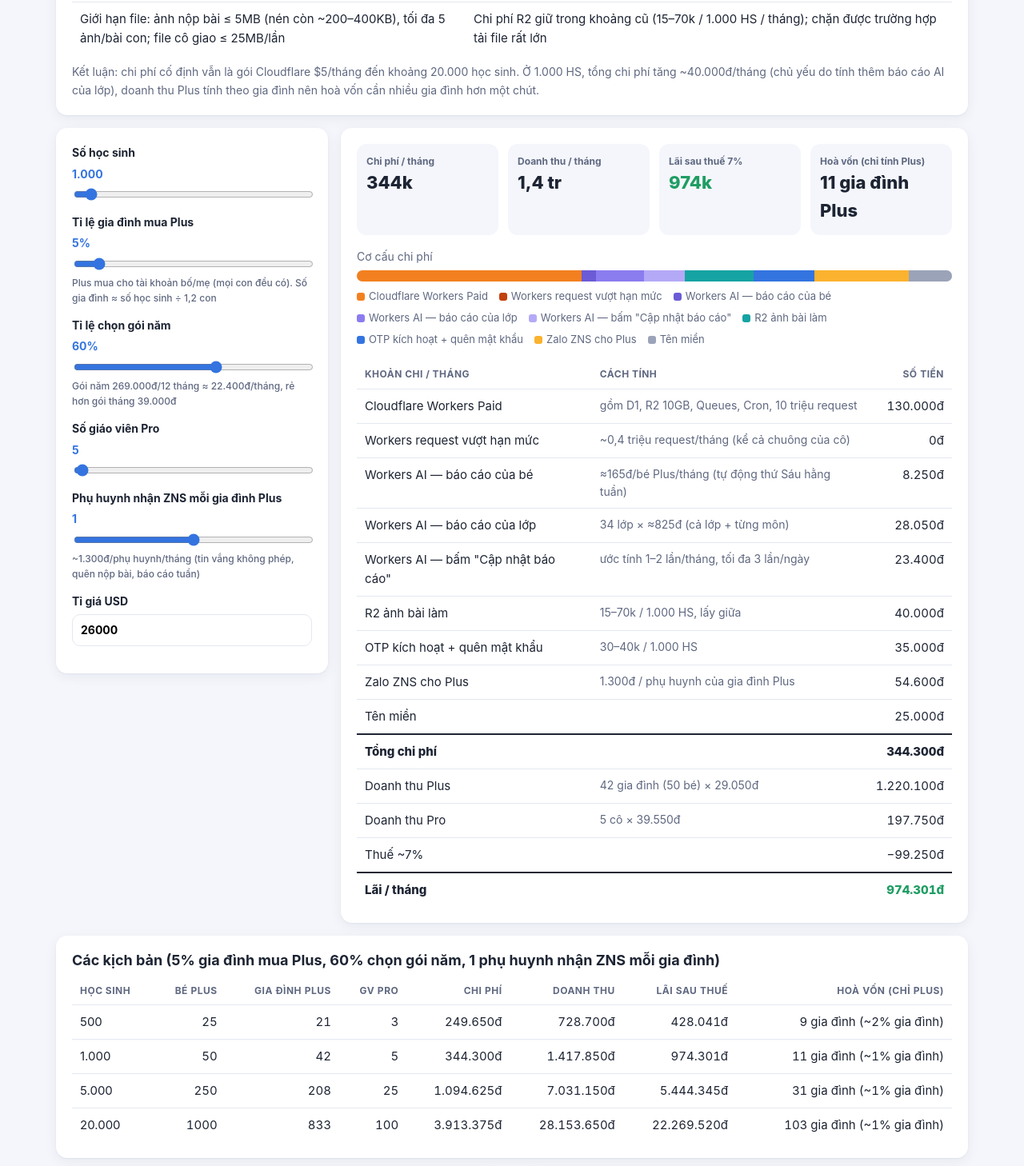
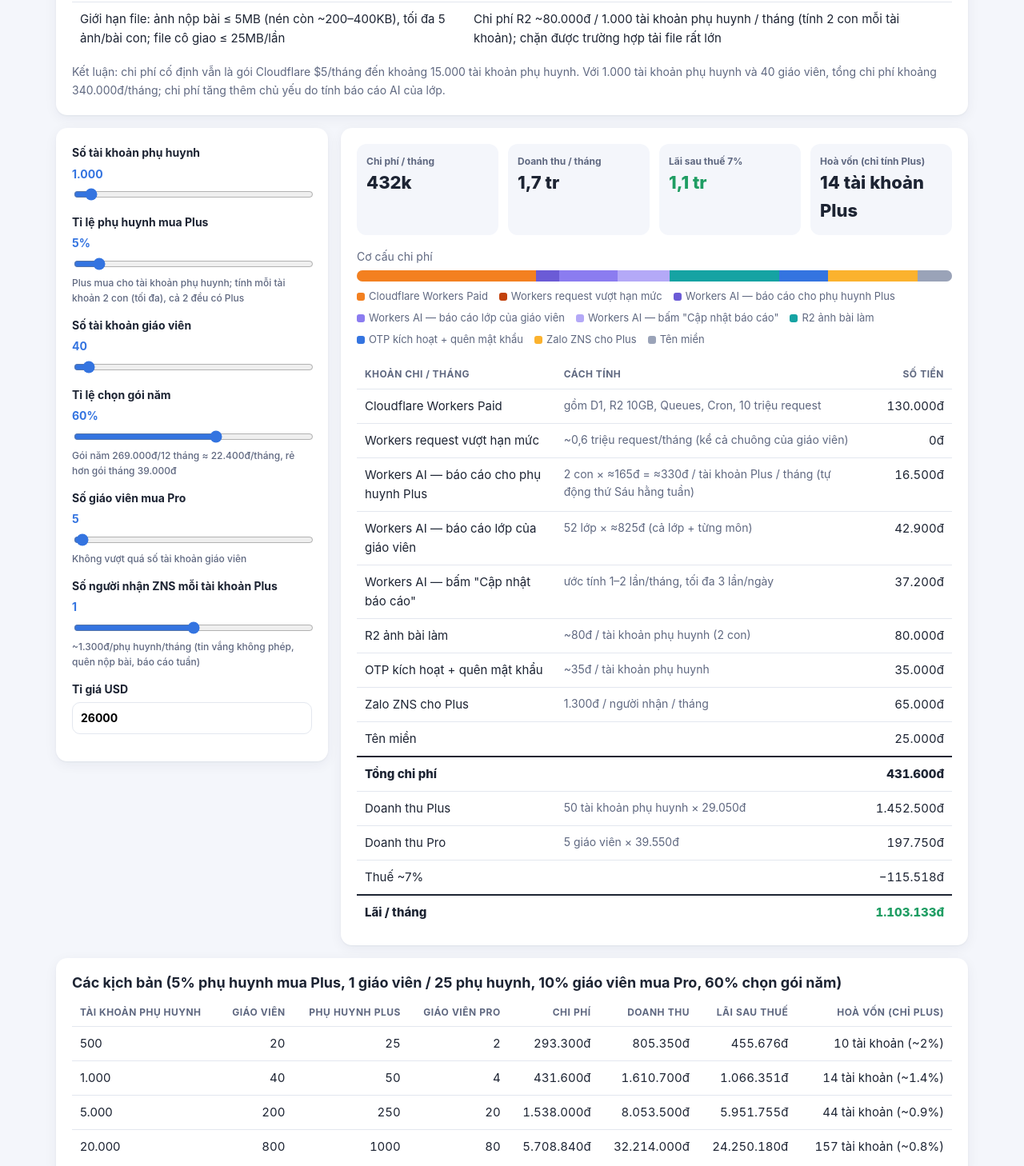
Before and after one commit to anhtung11399/hotoedu, a plain HTML site: page index.html in a window 1280 px wide. Shown: the part 10018-11476 px from the top of the page at 80% size. Drawn offline with Linux system fonts and the light colour scheme.

Commit message:
Máy tính chi phí theo tài khoản phụ huynh / giáo viên, mỗi phụ huynh tính 2 con
Co-Authored-By: Claude Opus 5.5 (1M context) <noreply@anthropic.com>
Claude-Session: https://claude.ai/code/session_01CSbXhrzeraHjZM12VqEjcB

```diff
--- a/index.html
+++ b/index.html
@@ -433,26 +433,28 @@ CLAUDE.md    quy ước + việc còn lại</pre>
         <tr><th>Thay đổi</th><th>Ảnh hưởng</th></tr>
         <tr><td>Giá Plus: <b>39.000đ/tháng</b> (trước 29.000đ), <b>269.000đ/năm</b> (trước 199.000đ)</td><td>Doanh thu mỗi gia đình Plus tăng ~35% (gói tháng)</td></tr>
         <tr><td>Gói năm = <b>12 tháng</b> từ ngày kích hoạt (trước: năm học 9 tháng, hết 31/05)</td><td>Gói năm tính ra ~22.400đ/tháng (Plus) và ~33.250đ/tháng (Pro); gói trung tâm năm = 12 × giá tháng</td></tr>
-        <tr><td>Plus tính cho <b>tài khoản bố/mẹ</b> (mọi con), bỏ giảm 50% bé thứ 2</td><td>Doanh thu và tỉ lệ mua tính theo <b>gia đình</b> (≈ số học sinh ÷ 1,2 con); chi phí AI vẫn tính theo số bé được Plus.</td></tr>
+        <tr><td>Plus tính cho <b>tài khoản bố/mẹ</b> (mọi con), bỏ giảm 50% bé thứ 2</td><td>Doanh thu và tỉ lệ mua tính theo <b>tài khoản phụ huynh</b>; mỗi tài khoản tính 2 con (tối đa) nên chi phí AI nhân 2.</td></tr>
         <tr><td>Báo cáo AI <b>của lớp</b> (cả lớp + từng môn) — bản trước chưa tính</td><td>+~825đ / lớp / tháng (lớp ~30 HS, 4 môn: 5 báo cáo × ~5,5 kỳ/tháng × ~30đ)</td></tr>
         <tr><td>Nút "Cập nhật báo cáo" cho cô và phụ huynh Plus (≤ 3 lần/ngày)</td><td>Ước tính +60đ / bé Plus và +600đ / lớp mỗi tháng (giả định bấm 1–2 lần/tháng)</td></tr>
         <tr><td>Chuông thông báo của cô (hỏi 3 phút/lần khi đang mở web)</td><td>Thêm ~3.500 lượt gọi / cô / tháng, đọc ≤ 125 dòng/lần — vẫn trong 10 triệu request và 25 tỉ dòng đọc đã gồm</td></tr>
         <tr><td>Phụ huynh miễn phí không nhận thông báo; thông báo gửi theo lô</td><td>Không đổi chi phí (Web Push miễn phí), giảm số câu truy vấn khi gửi</td></tr>
         <tr><td>Sửa vòng lặp gọi API ở trang lớp, thêm chỉ mục, số "Chấm bài" dùng API nhẹ</td><td>Bản demo từng đọc ~109 triệu dòng/ngày chỉ với 1 người dùng; nay về mức bình thường — tránh vượt hạn mức D1 khi đông người</td></tr>
-        <tr><td>Giới hạn file: ảnh nộp bài ≤ 5MB (nén còn ~200–400KB), tối đa 5 ảnh/bài con; file cô giao ≤ 25MB/lần</td><td>Chi phí R2 giữ trong khoảng cũ (15–70k / 1.000 HS / tháng); chặn được trường hợp tải file rất lớn</td></tr>
+        <tr><td>Giới hạn file: ảnh nộp bài ≤ 5MB (nén còn ~200–400KB), tối đa 5 ảnh/bài con; file cô giao ≤ 25MB/lần</td><td>Chi phí R2 ~80.000đ / 1.000 tài khoản phụ huynh / tháng (tính 2 con mỗi tài khoản); chặn được trường hợp tải file rất lớn</td></tr>
       </table></div>
-      <p class="small muted" style="margin:10px 0 0">Kết luận: chi phí cố định vẫn là gói Cloudflare $5/tháng đến khoảng 20.000 học sinh. Ở 1.000 HS, tổng chi phí tăng ~40.000đ/tháng (chủ yếu do tính thêm báo cáo AI của lớp), doanh thu Plus tính theo gia đình nên hoà vốn cần nhiều gia đình hơn một chút.</p>
+      <p class="small muted" style="margin:10px 0 0">Kết luận: chi phí cố định vẫn là gói Cloudflare $5/tháng đến khoảng 15.000 tài khoản phụ huynh. Với 1.000 tài khoản phụ huynh và 40 giáo viên, tổng chi phí khoảng 340.000đ/tháng; chi phí tăng thêm chủ yếu do tính báo cáo AI của lớp.</p>
     </div>
 
     <div class="calc">
       <div class="card inputs">
-        <label>Số học sinh <span class="v" id="o-students"></span><input type="range" id="i-students" min="50" max="20000" step="50" value="1000"></label>
-        <label>Tỉ lệ gia đình mua Plus <span class="v" id="o-plus"></span><input type="range" id="i-plus" min="0" max="60" step="1" value="5">
-          <span class="note">Plus mua cho tài khoản bố/mẹ (mọi con đều có). Số gia đình ≈ số học sinh ÷ 1,2 con</span></label>
+        <label>Số tài khoản phụ huynh <span class="v" id="o-parents"></span><input type="range" id="i-parents" min="50" max="20000" step="50" value="1000"></label>
+        <label>Tỉ lệ phụ huynh mua Plus <span class="v" id="o-plus"></span><input type="range" id="i-plus" min="0" max="60" step="1" value="5">
+          <span class="note">Plus mua cho tài khoản phụ huynh; tính mỗi tài khoản 2 con (tối đa), cả 2 đều có Plus</span></label>
+        <label>Số tài khoản giáo viên <span class="v" id="o-teachers"></span><input type="range" id="i-teachers" min="1" max="1000" step="1" value="40"></label>
         <label>Tỉ lệ chọn gói năm <span class="v" id="o-yearly"></span><input type="range" id="i-yearly" min="0" max="100" step="5" value="60">
           <span class="note">Gói năm 269.000đ/12 tháng ≈ 22.400đ/tháng, rẻ hơn gói tháng 39.000đ</span></label>
-        <label>Số giáo viên Pro <span class="v" id="o-pro"></span><input type="range" id="i-pro" min="0" max="500" step="1" value="5"></label>
-        <label>Phụ huynh nhận ZNS mỗi gia đình Plus <span class="v" id="o-zns"></span><input type="range" id="i-zns" min="0" max="2" step="1" value="1">
+        <label>Số giáo viên mua Pro <span class="v" id="o-pro"></span><input type="range" id="i-pro" min="0" max="500" step="1" value="5">
+          <span class="note">Không vượt quá số tài khoản giáo viên</span></label>
+        <label>Số người nhận ZNS mỗi tài khoản Plus <span class="v" id="o-zns"></span><input type="range" id="i-zns" min="0" max="2" step="1" value="1">
           <span class="note">~1.300đ/phụ huynh/tháng (tin vắng không phép, quên nộp bài, báo cáo tuần)</span></label>
         <label>Tỉ giá USD <input type="number" id="i-fx" min="20000" max="30000" step="100" value="26000"></label>
       </div>
@@ -471,7 +473,7 @@ CLAUDE.md    quy ước + việc còn lại</pre>
     </div>
 
     <div class="card mt">
-      <h3>Các kịch bản (5% gia đình mua Plus, 60% chọn gói năm, 1 phụ huynh nhận ZNS mỗi gia đình)</h3>
+      <h3>Các kịch bản (5% phụ huynh mua Plus, 1 giáo viên / 25 phụ huynh, 10% giáo viên mua Pro, 60% chọn gói năm)</h3>
       <div class="tbl"><table id="scenarios"></table></div>
     </div>
 
@@ -488,14 +490,14 @@ CLAUDE.md    quy ước + việc còn lại</pre>
           <tr><td>Workers AI</td><td>10.000 neuron / ngày</td><td>$0,011 / 1.000 neuron</td></tr>
           <tr><td>Cron Triggers</td><td>Đã gồm</td><td>—</td></tr>
         </table></div>
-        <p class="small muted" style="margin:10px 0 0">Giá tham khảo theo trang giá Cloudflare, có thể thay đổi. 1.000 học sinh dùng thường xuyên vẫn nằm trong hạn mức đã gồm.</p>
+        <p class="small muted" style="margin:10px 0 0">Giá tham khảo theo trang giá Cloudflare, có thể thay đổi. 1.000 tài khoản phụ huynh và 40 giáo viên dùng thường xuyên vẫn nằm trong hạn mức đã gồm.</p>
       </div>
       <div class="card">
         <h3>Chi phí ngoài Cloudflare</h3>
         <div class="tbl"><table>
           <tr><th>Khoản</th><th>Đơn giá ước tính</th><th>Ghi chú</th></tr>
           <tr><td>Tên miền</td><td>~25.000đ / tháng</td><td>Trả theo năm</td></tr>
-          <tr><td>OTP (ZNS mẫu OTP, dự phòng SMS)</td><td>~30.000–40.000đ / 1.000 HS / tháng</td><td>Chỉ khi kích hoạt và quên mật khẩu; đăng nhập thường dùng mật khẩu</td></tr>
+          <tr><td>OTP (ZNS mẫu OTP, dự phòng SMS)</td><td>~35.000đ / 1.000 tài khoản phụ huynh / tháng</td><td>Chỉ khi kích hoạt và quên mật khẩu; đăng nhập thường dùng mật khẩu</td></tr>
           <tr><td>Zalo ZNS cho Plus</td><td>~1.300đ / phụ huynh Plus / tháng</td><td>Chỉ gửi cho gia đình có Plus</td></tr>
           <tr><td>Cổng thanh toán VietQR + SePay</td><td>~0đ / giao dịch</td><td>Sau này: payOS rất thấp; ZaloPay/MoMo ~1–2,5%</td></tr>
           <tr><td>Thuế hộ kinh doanh dịch vụ</td><td>~7% doanh thu</td><td>Hỏi lại kế toán</td></tr>
@@ -872,86 +874,92 @@ const $ = (id) => document.getElementById(id);
 const vnd = (n) => Math.round(n).toLocaleString('vi-VN') + 'đ';
 const short = (n) => (Math.abs(n) >= 1e6 ? (n / 1e6).toLocaleString('vi-VN', { maximumFractionDigits: 1 }) + ' tr' : Math.round(n / 1000).toLocaleString('vi-VN') + 'k');
 const PRICE = { plusMonth: 39000, plusYear: 269000 / 12, proMonth: 49000, proYear: 399000 / 12 };
-/* Đơn giá (cập nhật 21/10/2026):
-   - AI ~30đ/báo cáo. Bé Plus: ~5,5 báo cáo/tháng (4,3 tuần + 1 tháng + kỳ) ≈ 165đ. Lớp ~30 HS, 4 môn: 5 báo cáo × 5,5 ≈ 825đ.
-   - Bấm "Cập nhật báo cáo": ~1 lần/bé Plus/tháng (2 báo cáo) ≈ 60đ; ~2 lần/lớp/tháng (10 báo cáo/lần) ≈ 600đ.
-   - Workers: ~350 request/HS/tháng (kể cả chuông của cô); gói $5 đã gồm 10 triệu, vượt $0,30/triệu.
-   - Plus mua theo tài khoản bố/mẹ: ~1,2 con/gia đình. */
-const UNIT = { aiPerPlus: 165, aiPerClass: 825, manualPerPlus: 60, manualPerClass: 600, studentsPerClass: 30, kidsPerFamily: 1.2, reqPerStudent: 350, reqIncluded: 10e6, reqPerMillionUsd: 0.3, r2PerStudent: 40, otpPerStudent: 35, domain: 25000, znsPerParent: 1300, tax: 0.07 };
+/* Đơn giá (cập nhật 21/10/2026). Đơn vị đầu vào: TÀI KHOẢN (phụ huynh, giáo viên).
+   - Mỗi tài khoản phụ huynh (một SĐT) tính 2 con — mức tối đa, để chi phí không bị ước thấp. Mỗi giáo viên ~1,3 lớp.
+   - AI ~30đ/báo cáo. Một con có Plus: ~5,5 báo cáo/tháng ≈ 165đ. Một lớp (cả lớp + 4 môn): 5 báo cáo × 5,5 ≈ 825đ.
+   - Bấm "Cập nhật báo cáo": ~60đ / con có Plus, ~600đ / lớp mỗi tháng.
+   - Workers: ~420 request / tài khoản phụ huynh, ~5.500 / giáo viên (kể cả chuông) mỗi tháng; gói $5 gồm 10 triệu, vượt $0,30/triệu.
+   - R2 ảnh bài làm ~40đ / con → ~80đ; OTP ~35đ / tài khoản phụ huynh / tháng. */
+const UNIT = { aiPerKid: 165, aiPerClass: 825, manualPerKid: 60, manualPerClass: 600, kidsPerParent: 2, classesPerTeacher: 1.3, reqPerParent: 420, reqPerTeacher: 5500, reqIncluded: 10e6, reqPerMillionUsd: 0.3, r2PerParent: 80, otpPerParent: 35, domain: 25000, znsPerParent: 1300, tax: 0.07 };
 
-function model({ students, plusRate, yearly, pro, znsPerKid, fx }) {
-  // Plus mua theo tài khoản bố/mẹ: tỉ lệ tính trên số GIA ĐÌNH; mỗi gia đình ~1,2 con đều có Plus (chi phí AI tính theo bé).
-  const families = Math.round((students / UNIT.kidsPerFamily) * plusRate);
-  const plus = Math.round(families * UNIT.kidsPerFamily);
-  const classes = Math.ceil(students / UNIT.studentsPerClass);
+function model({ parents, plusRate, teachers, yearly, pro, zns, fx }) {
+  const plusAcc = Math.round(parents * plusRate);
+  const plusKids = plusAcc * UNIT.kidsPerParent;
+  const classes = Math.ceil(teachers * UNIT.classesPerTeacher);
+  const proAcc = Math.min(pro, teachers);
   const plusPrice = PRICE.plusMonth * (1 - yearly) + PRICE.plusYear * yearly;
   const proPrice = PRICE.proMonth * (1 - yearly) + PRICE.proYear * yearly;
-  const requests = students * UNIT.reqPerStudent;
-  const reqOver = Math.max(0, requests - UNIT.reqIncluded) / 1e6 * UNIT.reqPerMillionUsd * fx;
+  const requests = parents * UNIT.reqPerParent + teachers * UNIT.reqPerTeacher;
+  const reqOver = (Math.max(0, requests - UNIT.reqIncluded) / 1e6) * UNIT.reqPerMillionUsd * fx;
   const costs = [
     ['Cloudflare Workers Paid', 5 * fx, '#f38020', 'gồm D1, R2 10GB, Queues, Cron, 10 triệu request'],
-    ['Workers request vượt hạn mức', reqOver, '#c2410c', `~${(requests / 1e6).toLocaleString('vi-VN', { maximumFractionDigits: 1 })} triệu request/tháng (kể cả chuông của cô)`],
-    ['Workers AI — báo cáo của bé', plus * UNIT.aiPerPlus, '#6b5bd6', '≈165đ/bé Plus/tháng (tự động thứ Sáu hằng tuần)'],
-    ['Workers AI — báo cáo của lớp', classes * UNIT.aiPerClass, '#8b7cf0', `${classes} lớp × ≈825đ (cả lớp + từng môn)`],
-    ['Workers AI — bấm "Cập nhật báo cáo"', plus * UNIT.manualPerPlus + classes * UNIT.manualPerClass, '#b4a9f7', 'ước tính 1–2 lần/tháng, tối đa 3 lần/ngày'],
-    ['R2 ảnh bài làm', students * UNIT.r2PerStudent, '#16a3a3', '15–70k / 1.000 HS, lấy giữa'],
-    ['OTP kích hoạt + quên mật khẩu', students * UNIT.otpPerStudent, '#3474e0', '30–40k / 1.000 HS'],
-    ['Zalo ZNS cho Plus', families * znsPerKid * UNIT.znsPerParent, '#fbb22e', '1.300đ / phụ huynh của gia đình Plus'],
+    ['Workers request vượt hạn mức', reqOver, '#c2410c', `~${(requests / 1e6).toLocaleString('vi-VN', { maximumFractionDigits: 1 })} triệu request/tháng (kể cả chuông của giáo viên)`],
+    ['Workers AI — báo cáo cho phụ huynh Plus', plusKids * UNIT.aiPerKid, '#6b5bd6', '2 con × ≈165đ = ≈330đ / tài khoản Plus / tháng (tự động thứ Sáu hằng tuần)'],
+    ['Workers AI — báo cáo lớp của giáo viên', classes * UNIT.aiPerClass, '#8b7cf0', `${classes} lớp × ≈825đ (cả lớp + từng môn)`],
+    ['Workers AI — bấm "Cập nhật báo cáo"', plusKids * UNIT.manualPerKid + classes * UNIT.manualPerClass, '#b4a9f7', 'ước tính 1–2 lần/tháng, tối đa 3 lần/ngày'],
+    ['R2 ảnh bài làm', parents * UNIT.r2PerParent, '#16a3a3', '~80đ / tài khoản phụ huynh (2 con)'],
+    ['OTP kích hoạt + quên mật khẩu', parents * UNIT.otpPerParent, '#3474e0', '~35đ / tài khoản phụ huynh'],
+    ['Zalo ZNS cho Plus', plusAcc * zns * UNIT.znsPerParent, '#fbb22e', '1.300đ / người nhận / tháng'],
     ['Tên miền', UNIT.domain, '#9aa3b8', ''],
   ];
   const cost = costs.reduce((s, c) => s + c[1], 0);
-  const revenue = families * plusPrice + pro * proPrice;
+  const revenue = plusAcc * plusPrice + proAcc * proPrice;
   const tax = revenue * UNIT.tax;
   const profit = revenue - tax - cost;
-  // Hoà vốn chỉ tính bằng phụ huynh Plus (không trông vào gói Pro của giáo viên), đơn vị: gia đình.
-  const fixed = 5 * fx + reqOver + UNIT.domain + students * (UNIT.r2PerStudent + UNIT.otpPerStudent) + classes * (UNIT.aiPerClass + UNIT.manualPerClass);
-  const marginPerFamily = plusPrice * (1 - UNIT.tax) - UNIT.kidsPerFamily * (UNIT.aiPerPlus + UNIT.manualPerPlus) - znsPerKid * UNIT.znsPerParent;
-  const breakEven = marginPerFamily > 0 ? Math.ceil(fixed / marginPerFamily) : Infinity;
-  return { plus, families, classes, costs, cost, revenue, tax, profit, breakEven, plusPrice, proPrice };
+  // Hoà vốn chỉ tính bằng phụ huynh Plus (không trông vào gói Pro của giáo viên), đơn vị: tài khoản phụ huynh.
+  const fixed = 5 * fx + reqOver + UNIT.domain + parents * (UNIT.r2PerParent + UNIT.otpPerParent) + classes * (UNIT.aiPerClass + UNIT.manualPerClass);
+  const marginPerAcc = plusPrice * (1 - UNIT.tax) - UNIT.kidsPerParent * (UNIT.aiPerKid + UNIT.manualPerKid) - zns * UNIT.znsPerParent;
+  const breakEven = marginPerAcc > 0 ? Math.ceil(fixed / marginPerAcc) : Infinity;
+  return { plusAcc, proAcc, classes, costs, cost, revenue, tax, profit, breakEven, plusPrice, proPrice };
 }
 
 function read() {
   return {
-    students: +$('i-students').value,
+    parents: +$('i-parents').value,
     plusRate: +$('i-plus').value / 100,
+    teachers: +$('i-teachers').value,
     yearly: +$('i-yearly').value / 100,
     pro: +$('i-pro').value,
-    znsPerKid: +$('i-zns').value,
+    zns: +$('i-zns').value,
     fx: +$('i-fx').value || 26000,
   };
 }
 
 function render() {
   const p = read();
-  $('o-students').textContent = p.students.toLocaleString('vi-VN');
+  $('o-parents').textContent = p.parents.toLocaleString('vi-VN');
   $('o-plus').textContent = Math.round(p.plusRate * 100) + '%';
+  $('o-teachers').textContent = p.teachers.toLocaleString('vi-VN');
   $('o-yearly').textContent = Math.round(p.yearly * 100) + '%';
-  $('o-pro').textContent = p.pro;
-  $('o-zns').textContent = p.znsPerKid;
+  $('o-pro').textContent = Math.min(p.pro, p.teachers);
+  $('o-zns').textContent = p.zns;
   const m = model(p);
   $('k-cost').textContent = short(m.cost);
   $('k-rev').textContent = short(m.revenue);
   $('k-profit').textContent = short(m.profit);
   $('k-profit').className = 'v ' + (m.profit >= 0 ? 'good' : 'bad');
-  $('k-be').textContent = Number.isFinite(m.breakEven) ? m.breakEven.toLocaleString('vi-VN') + ' gia đình Plus' : '—';
+  $('k-be').textContent = Number.isFinite(m.breakEven) ? m.breakEven.toLocaleString('vi-VN') + ' tài khoản Plus' : '—';
   $('cost-bars').innerHTML = m.costs.map((c) => `<span title="${c[0]}: ${vnd(c[1])}" style="width:${(c[1] / m.cost) * 100}%;background:${c[2]}"></span>`).join('');
   $('cost-legend').innerHTML = m.costs.map((c) => `<span><i style="background:${c[2]}"></i>${c[0]}</span>`).join('');
   $('cost-table').innerHTML =
     `<tr><th>Khoản chi / tháng</th><th>Cách tính</th><th class="num">Số tiền</th></tr>` +
     m.costs.map((c) => `<tr><td>${c[0]}</td><td class="muted small">${c[3]}</td><td class="num">${vnd(c[1])}</td></tr>`).join('') +
     `<tr class="total"><td>Tổng chi phí</td><td></td><td class="num">${vnd(m.cost)}</td></tr>` +
-    `<tr><td>Doanh thu Plus</td><td class="muted small">${m.families.toLocaleString('vi-VN')} gia đình (${m.plus.toLocaleString('vi-VN')} bé) × ${vnd(m.plusPrice)}</td><td class="num">${vnd(m.families * m.plusPrice)}</td></tr>` +
-    `<tr><td>Doanh thu Pro</td><td class="muted small">${p.pro} cô × ${vnd(m.proPrice)}</td><td class="num">${vnd(p.pro * m.proPrice)}</td></tr>` +
+    `<tr><td>Doanh thu Plus</td><td class="muted small">${m.plusAcc.toLocaleString('vi-VN')} tài khoản phụ huynh × ${vnd(m.plusPrice)}</td><td class="num">${vnd(m.plusAcc * m.plusPrice)}</td></tr>` +
+    `<tr><td>Doanh thu Pro</td><td class="muted small">${m.proAcc} giáo viên × ${vnd(m.proPrice)}</td><td class="num">${vnd(m.proAcc * m.proPrice)}</td></tr>` +
     `<tr><td>Thuế ~7%</td><td></td><td class="num">−${vnd(m.tax)}</td></tr>` +
     `<tr class="total"><td>Lãi / tháng</td><td></td><td class="num" style="color:${m.profit >= 0 ? 'var(--good)' : 'var(--bad)'}">${vnd(m.profit)}</td></tr>`;
 }
 
 function scenarios() {
   const fx = +$('i-fx').value || 26000;
-  const rows = [500, 1000, 5000, 20000].map((students) => ({ students, ...model({ students, plusRate: 0.05, yearly: 0.6, pro: Math.round(students / 200), znsPerKid: 1, fx }) }));
+  const rows = [500, 1000, 5000, 20000].map((parents) => {
+    const teachers = Math.round(parents / 25);
+    return { parents, teachers, ...model({ parents, plusRate: 0.05, teachers, yearly: 0.6, pro: Math.round(teachers * 0.1), zns: 1, fx }) };
+  });
   $('scenarios').innerHTML =
-    `<tr><th>Học sinh</th><th class="num">Bé Plus</th><th class="num">Gia đình Plus</th><th class="num">GV Pro</th><th class="num">Chi phí</th><th class="num">Doanh thu</th><th class="num">Lãi sau thuế</th><th class="num">Hoà vốn (chỉ Plus)</th></tr>` +
-    rows.map((r) => `<tr><td>${r.students.toLocaleString('vi-VN')}</td><td class="num">${r.plus}</td><td class="num">${r.families}</td><td class="num">${Math.round(r.students / 200)}</td><td class="num">${vnd(r.cost)}</td><td class="num">${vnd(r.revenue)}</td><td class="num">${vnd(r.profit)}</td><td class="num">${r.breakEven.toLocaleString('vi-VN')} gia đình (~${Math.round((r.breakEven / (r.students / UNIT.kidsPerFamily)) * 100)}% gia đình)</td></tr>`).join('');
+    `<tr><th>Tài khoản phụ huynh</th><th class="num">Giáo viên</th><th class="num">Phụ huynh Plus</th><th class="num">Giáo viên Pro</th><th class="num">Chi phí</th><th class="num">Doanh thu</th><th class="num">Lãi sau thuế</th><th class="num">Hoà vốn (chỉ Plus)</th></tr>` +
+    rows.map((r) => `<tr><td>${r.parents.toLocaleString('vi-VN')}</td><td class="num">${r.teachers.toLocaleString('vi-VN')}</td><td class="num">${r.plusAcc}</td><td class="num">${r.proAcc}</td><td class="num">${vnd(r.cost)}</td><td class="num">${vnd(r.revenue)}</td><td class="num">${vnd(r.profit)}</td><td class="num">${r.breakEven.toLocaleString('vi-VN')} tài khoản (~${Math.round((r.breakEven / r.parents) * 1000) / 10}%)</td></tr>`).join('');
 }
 
 document.querySelectorAll('.inputs input').forEach((i) => i.addEventListener('input', () => { render(); scenarios(); }));
```
